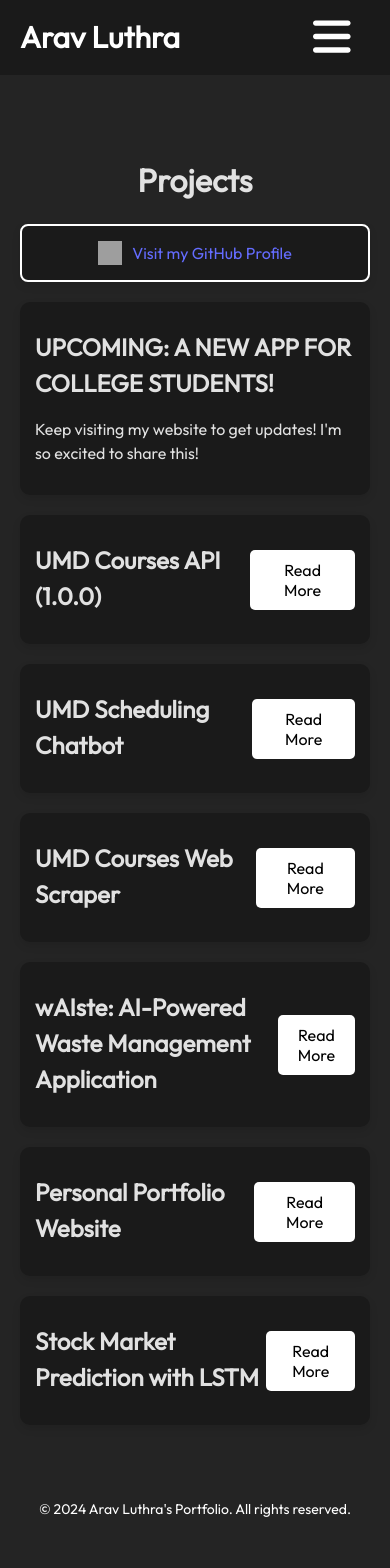
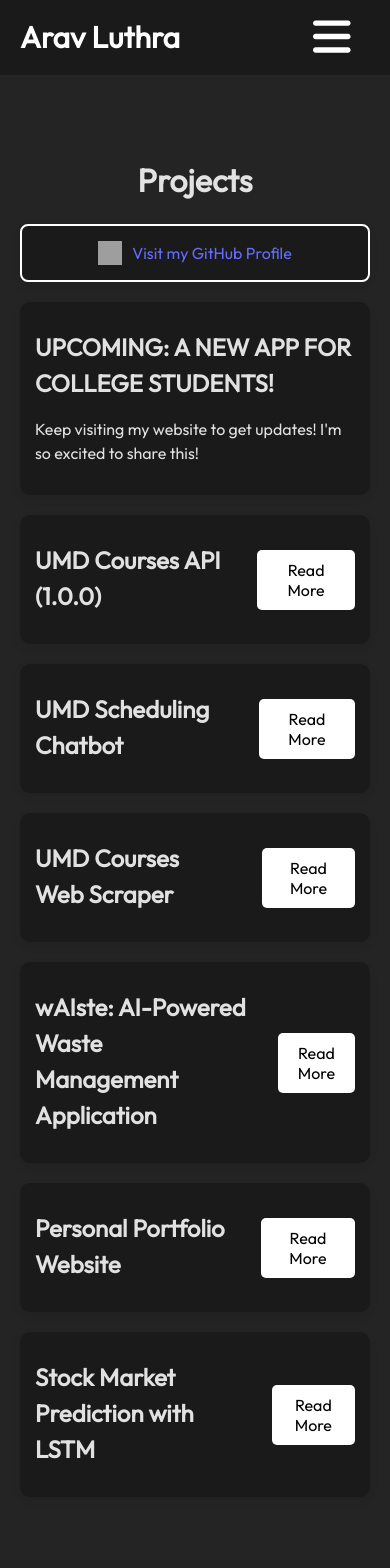
Before and after one commit to aluthra23/personal-website, a React (Vite) app: page /personal-website/projects in a window 390 px wide. Shown: the top 1568 px of the page. Built offline with nearby package versions, Linux system fonts and the light colour scheme; grey boxes are pictures that could not be loaded.

Commit message:
updated all pages

```diff
--- a/src/components/projects/projects.css
+++ b/src/components/projects/projects.css
@@ -15,10 +15,12 @@
   background-color: var(--background-color);
   color: var(--text-color-light);
   padding-top: 60px;
+  width: 1100px;
 }
 
 .projects-content {
-  width: 1100px;
+  width: 100%;
+
   padding: 20px;
 }
 
@@ -52,6 +54,7 @@
   word-break: break-word;
   overflow-wrap: break-word;
   max-width: 100%;
+  width: 100%;
 }
 
 .project-card a {
@@ -188,7 +191,6 @@
 
 .read-more-container {
   /* margin-bottom: 30px; */
-  word-break: keep-all;
 }
 
 .read-more-button {
@@ -198,23 +200,28 @@
   padding: 10px 20px;
   border-radius: 5px;
   cursor: pointer;
+  word-break: keep-all;
+  margin-left: 30px;
 }
 
 .read-more-button:hover {
   background-color: var(--secondary-color);
 }
 
-.read-more-content {
-  /* margin-top: 15px; */
-}
-
 @media screen and (max-width: 1100px) {
   .projects-container {
+    max-width: 100%;
     width: 100%;
+    min-width: 100%;
   }
 
   .projects-content {
     width: 100%;
+  }
+
+  .project-card {
+    /* max-width: 100%; */
+    /* width: 100%; */
   }
 
 }
@@ -232,11 +239,10 @@
     align-items: center;
     word-wrap: break-word;
     box-sizing: border-box;
-
   }
 
   .projects-content {
-    width: fit-content;
+    /* width: fit-content; */
     word-wrap: break-word;
     box-sizing: border-box;
     align-items: center;
```
Also changed, not shown: src/components/projects/my_projects/UMD_ChatBot.jsx (indentation only).
